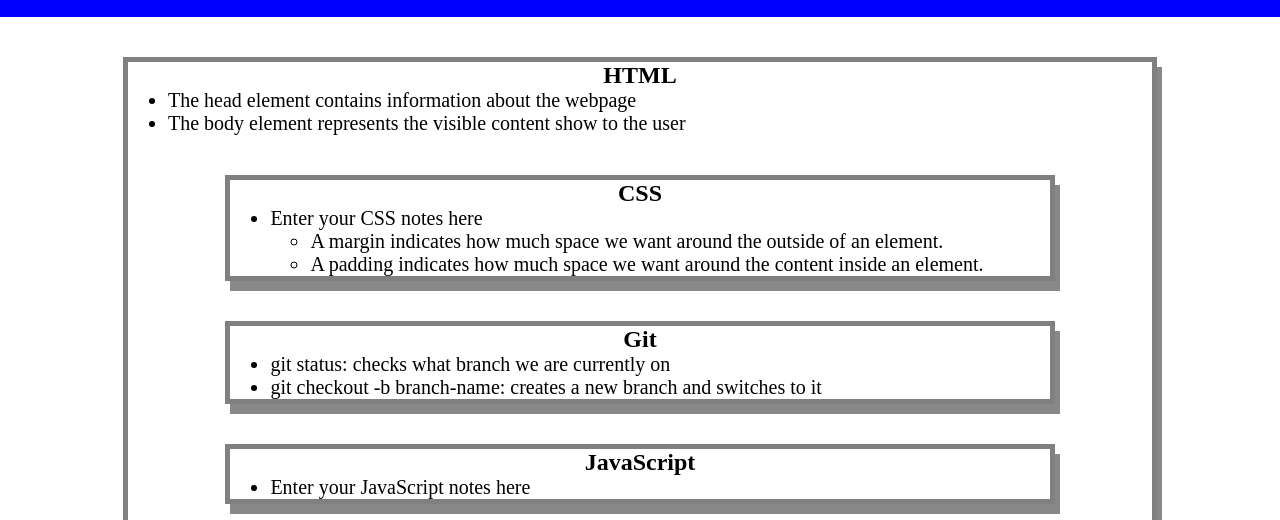
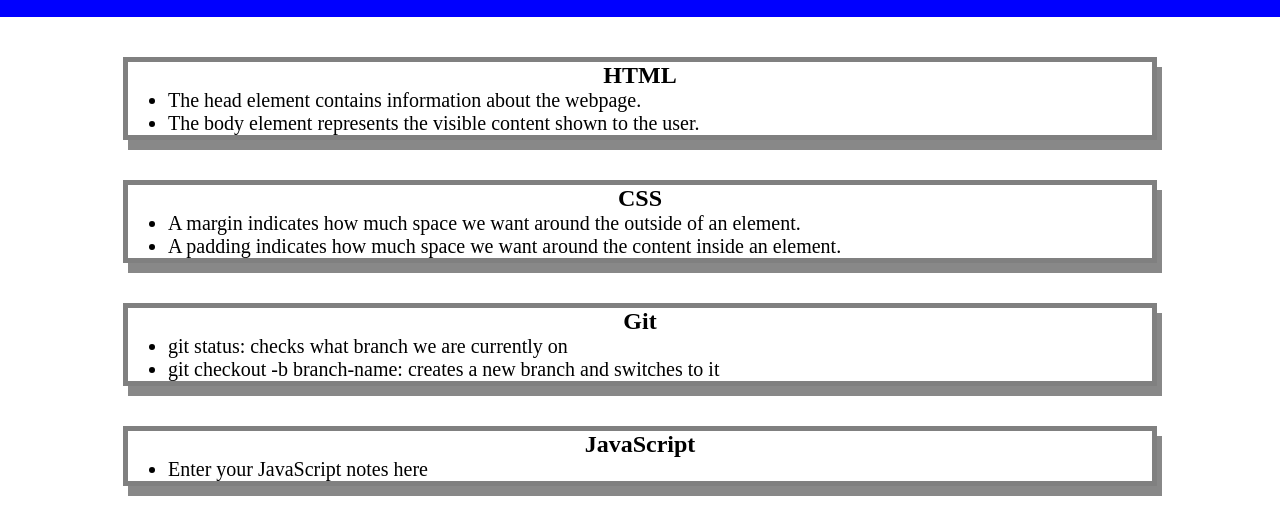
Before and after one commit to Abstractl0gic/prework-study-guide, a plain HTML site: page index.html in a window 1280 px wide. Shown: the part 103-623 px from the top of the page. Drawn offline with Linux system fonts and the light colour scheme.

```diff
--- a/index.html
+++ b/index.html
@@ -4,59 +4,51 @@
     <meta charset="UTF-8" />
     <meta http-equiv="X-UA-Compatible" content="IE=edge" />
     <meta name="viewport" content="width=device-width, initial-scale=1.0" />
-    <link rel="stylesheet" href="./assets/style.css">
+    <link rel="stylesheet" href="./assets/style.css" />
     <title>Prework Study Guide</title>
   </head>
   <body>
     <header id="top">
       <h1>Prework Study Guide</h1>
-      <img src="./assets/bowtie-cat.png" alt="Profile image of cat wearing a bow tie." />
+      <img
+        src="./assets/bowtie-cat.png"
+        alt="Profile image of cat wearing a bow tie."
+      />
     </header>
     <main>
       <section class="card" id="html-section">
+
         <h2>HTML</h2>
      <ul>
 
-          <li>The head element contains information about the webpage</li>
-
-          <li>The body element represents the visible content show to the user</li>
+      <li>The head element contains information about the webpage.</li>
+      <li>The body element represents the visible content shown to the user.</li>
 
     </ul>
+
+      </section>
+
       <section class="card" id="css-section">
+
         <h2>CSS</h2>
-
         <ul>
-
-      <li>Enter your CSS notes here</li>
-
-     <ul>
-
           <li>A margin indicates how much space we want around the outside of an element.</li>
 
           <li>A padding indicates how much space we want around the content inside an element.</li>
 
         </ul>
 
-    </ul>
-
       </section>
-
 
       <section class="card" id="git-section">
 
         <h2>Git</h2>
-
   <ul>
-
     <li>git status: checks what branch we are currently on</li>
-
     <li>git checkout -b branch-name: creates a new branch and switches to it</li>
-
   </ul>
 
       </section>
-
-
 
       <section class="card" id="javascript-section">
 
@@ -69,15 +61,10 @@
         </ul>
 
       </section>
-
     </main>
 
     <footer>
-
       <p>I can code!</p>
-
     </footer>
-
   </body>
-
 </html>
```
Lines whose indentation alone changed are shown as unchanged.
